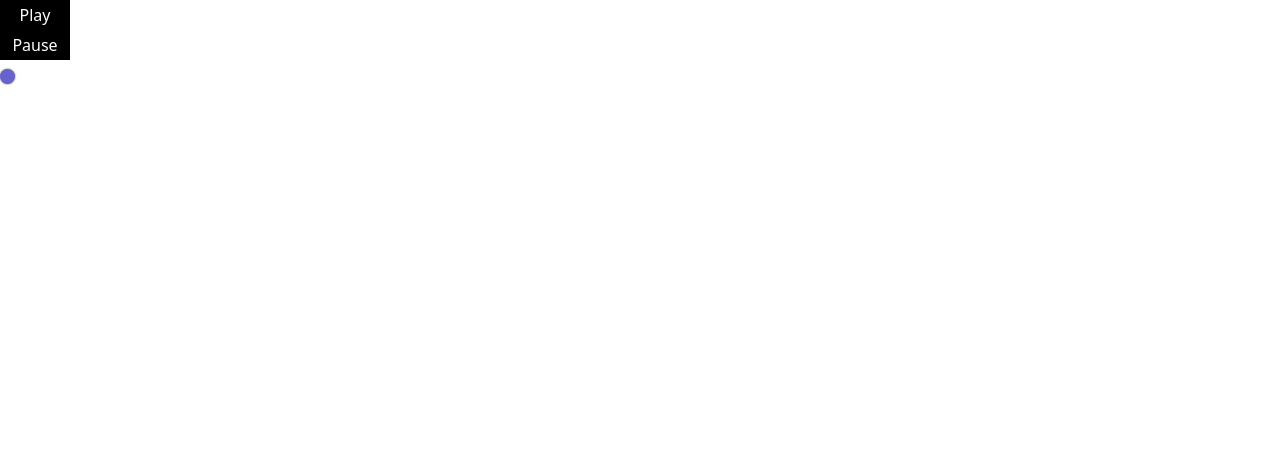
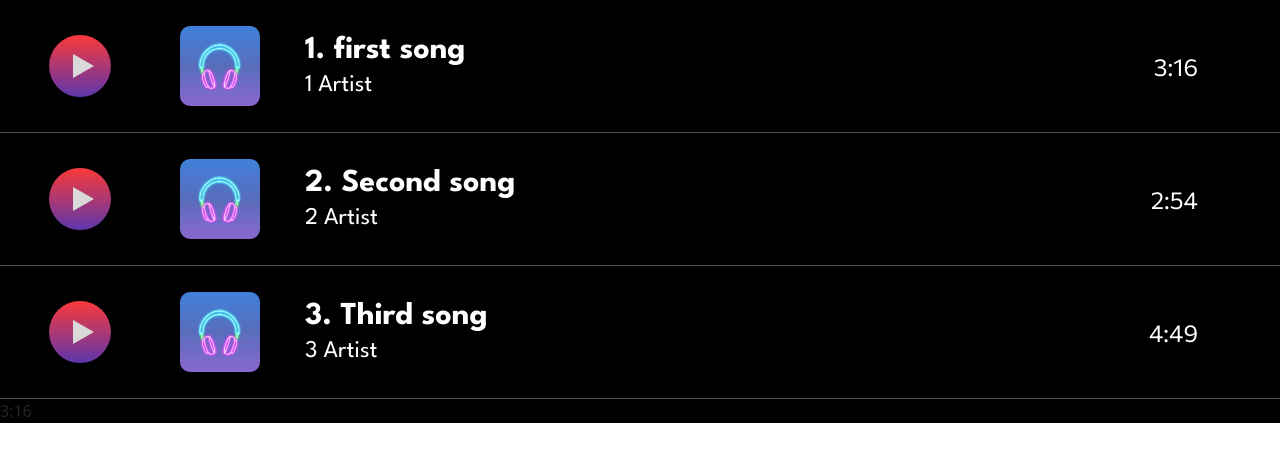
Before and after one commit to nnampp/Fidelio, a Next.js app: page / in a window 1280 px wide. Shown: the top 462 px of the page. Built offline with nearby package versions, Linux system fonts and the light colour scheme; what ps-scrollbar-tailwind would draw is missing.

Commit message:
Update passing value of Listentosong

```diff
--- a/components/Music.js
+++ b/components/Music.js
@@ -1,24 +1,36 @@
-import { useState } from "react"
+import { useState, useContext } from "react"
 import button_play from "../public/button_play.svg"
 import icon_headphone from "../public/icon_headphone.svg"
 import Link from "next/link";
+import Router from "next/router";
+import { SongContext } from "../pages/SongContext";
 
-export default function Music({ name, artist, time }) {
-   const listMusic = [
-      {
-         name: "Playtime",
-         artist: "meaw"
-      }
-   ]
+export default function Music({ name, artist, time, path }) {
+   const song = useContext(SongContext);
+
+   const nextPage = () => {
+      Router.push({
+         pathname: `/listentosong/${name}`,
+         query: {
+            name,
+            artist,
+            time,
+            path
+         }
+      })
+   }
+
    return (
       <>
          <div className="flex flex-row items-center h-[132px] w-full">
             <div className="basis-5/6">
                <div className="flex flex-row items-center">
                   <div className="ml-[49px]">
-                     <Link href={`/listentosong/${listMusic[0].name}`}>
+                     {/* <Link href={{pathname: `/listentosong/${listMusic[0].name}`,query: artist }}>  */}
+                     {/* <Link href={`/listentosong/${name}`}>  */}
+                     <a onClick={() => nextPage()}>
                         <img src={button_play.src} alt="" className="w-[62px] h-[62px]" />
-                     </Link>
+                     </a>
                   </div>
                   <div className="ml-[69px] w-[80px] h-[80px] bg-gradient-to-b from-[#4180DB] via-[#586DBB] to-[#8A68CF] rounded-[10px]">
                      <div className="flex flex-row justify-center items-center w-full h-full">
--- /dev/null
+++ b/pages/SongContext.js
@@ -0,0 +1,3 @@
+import { createContext } from "react";
+
+export const SongContext = createContext(null);
--- a/pages/_app.js
+++ b/pages/_app.js
@@ -1,7 +1,51 @@
 import '../styles/globals.css'
+import { useState, useEffect } from 'react';
+import { SongContext } from './SongContext';
+
 
 function MyApp({ Component, pageProps }) {
-  return <Component {...pageProps} />
+   const [song, getSong] = useState();
+   const tempData = [
+   {
+      NameSong : "1. first song",
+      ArtistName : "1 Artist" ,
+      Time : "3:16" ,
+      Path : "songgithup/17.mp3"
+   },
+   {
+      NameSong : "2. Second song",
+      ArtistName : "2 Artist" ,
+      Time : "2:54" ,
+      Path : "pathomua/423.mp3"
+   },
+   {
+      NameSong : "3. Third song",
+      ArtistName : "3 Artist" ,
+      Time : "4:49" ,
+      Path : "kaiopo/2345.mp3"
+   }
+   ]
+
+   useEffect(() => {
+      // async function getAllSonglist() {
+      //    const res = await fetch('/api/song', {
+      //       method: 'POST',
+      //       headers: { 'Content-Type': 'application/json' }
+      //    });
+      //    const res2 = await res.json();
+      //    const songAll = await Object.values(res2.song);
+      //    await getSong(songAll);
+      // }
+      // getAllSonglist();
+      getSong(tempData)
+   }, []);
+
+   return (
+      <SongContext.Provider value={song}>
+         <Component {...pageProps} />
+      </SongContext.Provider>
+
+   )
 }
 
 export default MyApp
--- a/pages/home.js
+++ b/pages/home.js
@@ -1,6 +1,7 @@
 import Navbar from "../components/Navbar"
 import Music from "../components/Music";
-import { useState, useEffect } from "react";
+import { useState, useEffect, useContext } from "react";
+import { SongContext } from "./SongContext";
 const test = [
    {
       NameSong: "I love you 3000",
@@ -11,28 +12,43 @@ const test = [
 ];
 
 export default function home() {
-   const [song, getSong] = useState();
+   // const [song, getSong] = useState();
+   const song = useContext(SongContext);
+   useEffect(() => {
+      // async function getAllSonglist() {
+      //    const res = await fetch('/api/song', {
+      //    method: 'POST',
+      //    headers: { 'Content-Type': 'application/json' }
+      // });
+      // const res2 = await res.json();
+      // const songAll = await Object.values(res2.song);
+      // await getSong(songAll);
+      // }
+      // getAllSonglist();
 
-   useEffect(() => {
-      async function getAllSonglist() {
-         const res = await fetch('/api/song', {
-         method: 'POST',
-         headers: { 'Content-Type': 'application/json' }
-      });
-      const res2 = await res.json();
-      const songAll = await Object.values(res2.song);
-      await getSong(songAll);
-      }
-      getAllSonglist();
+
    }, []);
 
    const showSong = () => {
       return (
          song?.map((num, i) => {
-            return <Music name={num.NameSong} artist={num.ArtistName} time={num.Time} key={i} />
+            return <Music name={num.NameSong} artist={num.ArtistName} time={num.Time} path={num.Path} key={i} />
          })
       )
    }
+
+   const callSong = () => {
+      console.log(song)
+      if (song === undefined) {
+         console.log("meaw")
+         return (<div className="text-white">Meaw</div>);
+      };
+      return (
+         <div className="text-white">{song[0].Path}</div>
+      )
+   }
+
+
 
    return (
       <>
--- a/pages/index.js
+++ b/pages/index.js
@@ -1,44 +1,41 @@
-import Test from "../components/Test"
-import { Dropdown } from "flowbite-react";
-import logo from "../public/Logo.png"
+import { useContext, useEffect } from "react";
 import Music from "../components/Music";
-import { useRef, useState } from "react";
+import { SongContext } from "./SongContext";
 
 
 export default function Home() {
-   const audioPlayer = useRef();
-   const [value, setValue] = useState(0);
-   const MAX = 200;
-   const getBackgroundSize = () => {
-      return {
-         backgroundSize: `${(value * 100) / MAX}% 100%`
+   const song = useContext(SongContext);
+   useEffect(() => {
+      const foo = async () => {
+         // const data1 = await song[0]?.Time;
+
+      }
+      foo();
+   }, [])
+
+   const callSong = () => {
+      console.log(song)
+      if (song === undefined) {
+         console.log("meaw")
+         return (<div>Meaw</div>);
       };
-   };
+      return (
+         <div>{song[0].Time}</div>
+      )
+   }
 
-   function play() {
-      // var audio = document.getElementById('a1');
-      // audio.play();
-      audioPlayer.current.play();
-   }
-   function pause() {
-      // var audio = document.getElementById('a1');
-      // audio.play();
-      audioPlayer.current.pause();
-   }
    return (
       <>
-         <button className=" bg-black text-white w-[70px] h-[30px]" id='a1' onClick={play}>Play</button>
-         <div></div>
-         <button className=" bg-black text-white w-[70px] h-[30px]" id='a1' onClick={pause}>Pause</button>
-         <audio ref={audioPlayer} src="/Time.mp3" id="a1" preload="metadata">Your browser do not support
-         </audio>
-         <div>
-
+         <div className="bg-black">
+            {
+               song?.map((num, i) => {
+                  return <Music name={num.NameSong} artist={num.ArtistName} time={num.Time} key={i} />
+               })
+            }
+            {
+               callSong()
+            }
          </div>
-         <input type="range" min="0" max={MAX} onChange={(e) => setValue(e.target.value)} style={getBackgroundSize()}
-            value={value} className=" sliderWithLabels" id="" />
-         <div className="w-[20px] h-[20px] test"  ></div>
       </>
-
    )
 }
--- a/pages/listentosong/[ListentosongID].js
+++ b/pages/listentosong/[ListentosongID].js
@@ -1,30 +1,29 @@
-import { useState, useRef, useEffect } from "react"
+import { useState, useRef, useEffect,useContext } from "react"
 import music from "../../public/music-playing.gif"
 import { useRouter } from "next/router"
 import Link from "next/link";
 import axios from 'axios';
+import { SongContext } from "../SongContext";
+import Router from "next/router";
+// import {getStorage, ref} from "firebase/storage"
 
 export default function Listentosong() {
    const [playStatus, setPlayStatus] = useState(0);
    const [value, setValue] = useState(0);
    const [duration, setDuaration] = useState(0);
-   const [range, setRange] = useState(0);
    const audioPlayer = useRef();
    const rangeBar = useRef();
    const [newdata, setNewdata] = useState();
-   const [newvalue, setNewvalue] = useState("");
+   const song = useContext(SongContext)
+   const router = useRouter()
+   // const storage = getStorage();
 
 
-   const listMusic = [
-      {
-         name: "Playtime",
-         artist: "meaw"
-      }
-   ]
+   const {query: {name, artist, time, path},} = router
 
-   const router = useRouter()
    const ListentosongID = router.query.ListentosongID
 
+   // const pathReference = ref(storage, path);
 
 
    useEffect(() => {
@@ -37,9 +36,6 @@ export default function Listentosong() {
          }
       };
       getInitialProps();
-
-
-
    }, [])
 
 
@@ -121,40 +117,110 @@ export default function Listentosong() {
       // console.log(newdata?.hits[0]?.videos?.small?.url)
    }
 
+   const checkPresent = (info) => {
+      return info.NameSong == name && info.ArtistName == artist
+   }
+
+   const prevSong = () => {
+      const position = song.findIndex(checkPresent)
+      console.log(position);
+      if(position == "0"){// case 1 : array == 0 -> can't prev
+         location.reload();
+      }else{// case 2 : array > 0
+         const name = song[position-1].NameSong
+         const artist = song[position-1].ArtistName
+         const time = song[position-1].Time
+         const path = song[position-1].Path
+         Router.push({
+            pathname: `/listentosong/${song[position-1].NameSong}`,
+            query: {
+               name,
+               artist,
+               time,
+               path
+            }
+         })
+      }
+   }
+
+   const nextSong = () => {
+      const position = song.findIndex(checkPresent)
+      console.log(song.length);
+      if(position == song.length - 1){// case 1 : array == Last index -> First Song
+         const name = song[0].NameSong
+         const artist = song[0].ArtistName
+         const time = song[0].Time
+         const path = song[0].Path
+         Router.push({
+            pathname: `/listentosong/${song[0].NameSong}`,
+            query: {
+               name,
+               artist,
+               time,
+               path
+            }
+         })
+      }else{// case 2 : array > 0
+         const name = song[position+1].NameSong
+         const artist = song[position+1].ArtistName
+         const time = song[position+1].Time
+         const path = song[position+1].Path
+         Router.push({
+            pathname: `/listentosong/${song[position+1].NameSong}`,
+            query: {
+               name,
+               artist,
+               time,
+               path
+            }
+         })
+      }
+   }
+
+
+   const callSong = () => {
+      if (song === undefined) {
+         return "meaw"
+      };
+      return (
+         song[0].Path
+      )
+   }
+
    return (
       <>
          <div className="bg-[#131318] w-full h-screen z-10">
             <div className="max-w-screen-xl mx-auto">
                <div className="flex flex-row items-center h-screen justify-center">
                   <div className="w-[1221px] h-[652px] rounded-[40px]" style={{ backgroundColor: 'rgba(187, 187, 187, 0.1)' }}>
-                     <div className="flex flex-row">
+                     <div className="flex flex-row h-full">
                         <img src={music.src} alt="" className="w-[621px] h-[576px] rounded-[30px] ml-9 mt-9" />
-                        <div className="flex flex-col items-center w-full">
+                        <div className="flex flex-col items-center w-full h-full">
                            <div className=" self-end hover:cursor-pointer" >
                               <Link href="/home">
                                  <img src="../kakabath.png" alt="" className=" w-[17px] h-[16.37px] mr-[30px] mt-[28px] " />
                               </Link>
                            </div>
-                           <div className="flex flex-row">
-                              <img src="../Group 11.jpg" alt="" className=" rounded-[10px] w-[124px] h-[112px]  mt-[127.63px] " />
+                           <div className="flex flex-row items-center mt-[140px]">
+                              <img src="../Group 11.jpg" alt="" className=" rounded-[10px] w-[124px] h-[112px]  " />
                               <div className="flex flex-col">
-                                 <p className="text-[40px] font-Commissioner font-bold text-[#FFFFFF] ml-[38px] mt-[140px] ">Song Name</p>
-                                 <p className="text-[24px] font-Commissioner font-Semibold text-[#FFFFFF]  ml-[38px] mt-[คpx] ">Artist</p>
+                                 <p className="text-[40px] font-Commissioner font-bold text-[#FFFFFF] ml-[38px] break-words max-w-[280px] ">{name}</p>
+                                 <p className="text-[24px] font-Commissioner font-Semibold text-[#FFFFFF]  ml-[38px] break-words max-w-[270px] ">{artist}</p>
                               </div>
                            </div>
                            <div className="flex flex-row">
                               <div className="hover:cursor-pointer" >
-                                 <Link href={`/listentosong/${listMusic[0].name}`} >
+                                 <a onClick={() => prevSong()} >
                                     <img src="../before.png" alt="" className=" w-[49px] h-[40px] mt-[116px] " />
-                                 </Link>
+                                 </a>
                               </div>
                               {showPlaySong()}
                               <div className="hover:cursor-pointer">
-                                 <Link href={`/listentosong/${listMusic[0].artist}`} >
+                                 <a onClick={() => nextSong()}>
                                     <img src="../after.png" alt="" className=" w-[49px] h-[40px] ml-[36px] mt-[116px] " />
-                                 </Link>
+                                 </a>
                               </div>
-                           </div>console.log
+                           </div>
                            <div className="flex flex-row gap-[25px] mt-[19px]">
                               <div className="w-[31px] h-[23px] bg-[#6D7F89] rounded-[15px] text-[#FFFFFF] flex flex-row justify-center items-center hover:cursor-pointer" onClick={shiftLeft}>
                                  <div className="font-League_Spartan text-[12px] leading-[11px] font-semibold">-30s</div>
@@ -171,7 +237,8 @@ export default function Listentosong() {
 
                            {/* <audio ref={audioPlayer} src="/Time.mp3" id="a1" onTimeUpdate={whenUpdate}>Your browser do not support</audio> */}
                            <audio ref={audioPlayer}
-                              src={newdata?.hits[0]?.videos?.small?.url}
+                              // src={newdata?.hits[0]?.videos?.small?.url}
+                              src="https://firebasestorage.googleapis.com/v0/b/fidelio-a5340.appspot.com/o/song%2FBNK48_Believers.mp3?alt=media&token=6b8f0ba0-da97-47e1-8ff7-57627f9c86ce"
                               id="a1"
                               onTimeUpdate={whenUpdate}
                               onLoadedData={setUpAudio}>
--- a/pages/search.js
+++ b/pages/search.js
@@ -1,9 +1,10 @@
-import { useState, useRef, useEffect } from "react"
+import { useState, useRef, useEffect, useContext } from "react"
 import Navbar from "../components/Navbar"
 import icon_search_white from "../public/icon_search_white.svg"
 import icon_search_black from "../public/icon_search_black.svg"
 import Music from "../components/Music"
 import no_result from "../public/no_result.png"
+import { SongContext } from "./SongContext";
 
 export default function search() {
    const [showicon, setShowicon] = useState(0);
@@ -17,19 +18,20 @@ export default function search() {
    const [infoSong, setInfosong] = useState();
    const [infoArtist, setInfoartist] = useState();
    const [infoAll, setInfoall] = useState();
-   const [song, getSong] = useState();
+   // const [song, getSong] = useState();
+   const song = useContext(SongContext);
 
    //useEffect(() => {
-      async function getAllSonglist() {
-         const res = await fetch('/api/song', {
-         method: 'POST',
-         headers: { 'Content-Type': 'application/json' }
-      });
-      const res2 = await res.json();
-      const songAll = await Object.values(res2.song);
-      await getSong(songAll);
-      }
-      getAllSonglist();
+      // async function getAllSonglist() {
+      //    const res = await fetch('/api/song', {
+      //    method: 'POST',
+      //    headers: { 'Content-Type': 'application/json' }
+      // });
+      // const res2 = await res.json();
+      // const songAll = await Object.values(res2.song);
+      // await getSong(songAll);
+      // }
+      // getAllSonglist();
    //}, []);
 
    async function onSubmit(e) {
```
Also changed, not shown: pages/import.js (+16 -0 lines), public/import.svg (added), 1 other file (tests, documents, lock files or other folders).
